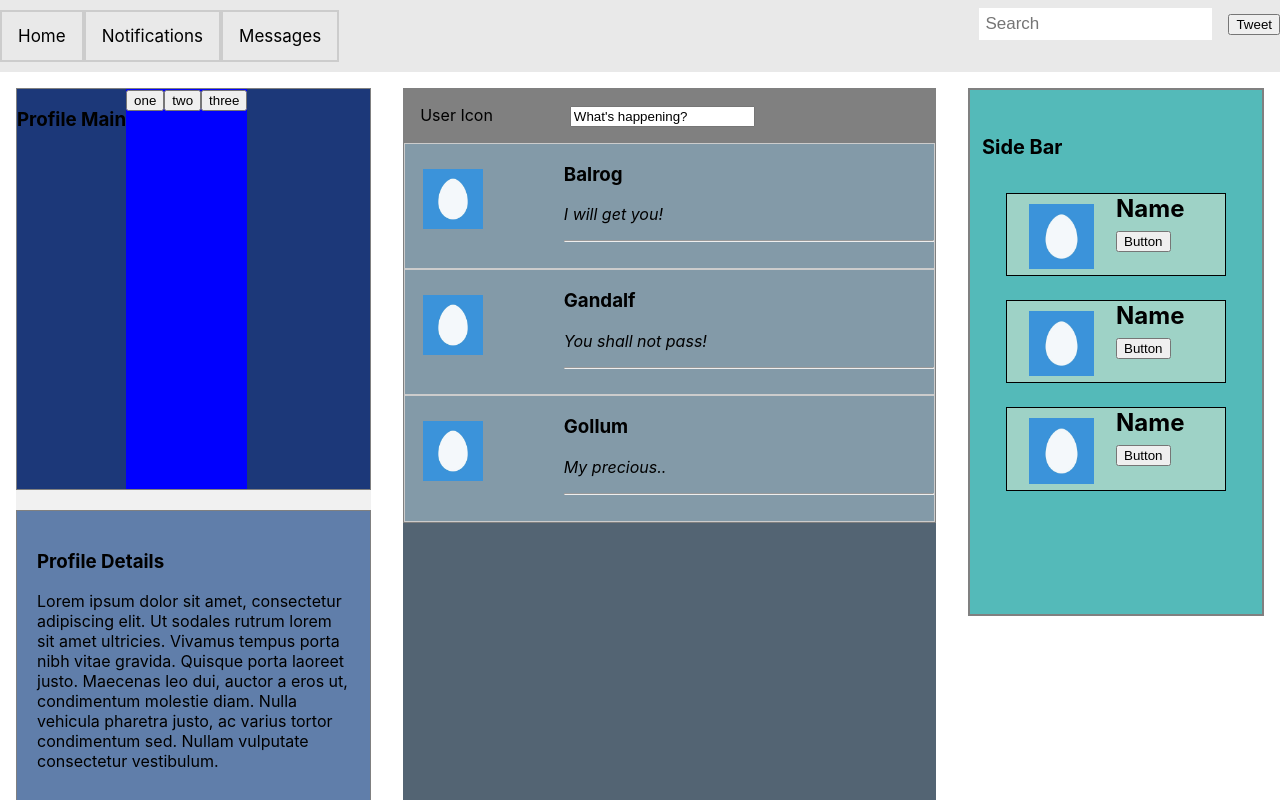
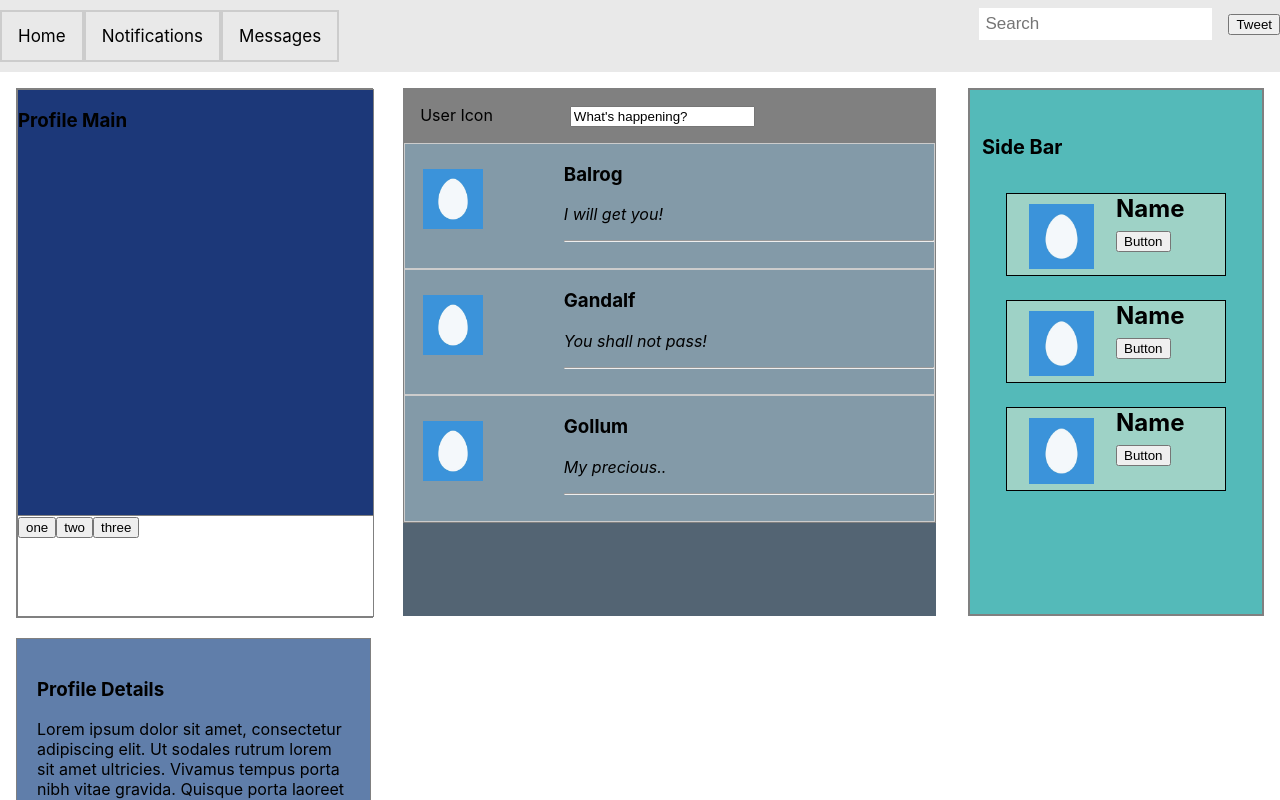
Before and after one commit to joncheng-dev/social-media-clone, a React (Create React App) app: page / in a window 1280 px wide. Shown: the top 800 px of the page. Built offline with nearby package versions, Linux system fonts and the light colour scheme.

Commit message:
WIP: update style for profile-main component. Splits top and bottom into two separate divs

```diff
--- a/src/components/ProfileMain.js
+++ b/src/components/ProfileMain.js
@@ -3,7 +3,10 @@ import React from "react";
 function ProfileMain() {
   return (
     <div className="profile-main">
+      <div className="profile-main-top">
         <h3>Profile Main</h3>
+      </div>
+      <div className="profile-main-bottom">
         <div className="profile-main-buttons">
           <button>one</button>
           <button>two</button>
@@ -11,6 +14,7 @@ function ProfileMain() {
         </div>
         <br />
       </div>
+    </div>
   );
 }
 
--- a/src/index.css
+++ b/src/index.css
@@ -106,18 +106,38 @@ img {
 }
 
 .profile-main {
-  display: flex;
-  height: 400px;
+  position: relative;
+  height: 100%;
+  width: 100%;
   margin-bottom: 20px;
+  background-color: #f2eceb;
+  border: 0.1em solid gray;
+}
+
+.profile-main-top {
+  border: 0.1em solid gray;
+  position: absolute;
+  top: 0px;
+  left: 0px;
+  bottom: 100px;
+  height: calc(100% - 100);
+  width: 100%;
   background-color: #1c3879;
+}
+
+.profile-main-bottom {
   border: 0.1em solid gray;
+  position: absolute;
+  bottom: 0px;
+  left: 0px;
+  height: 100px;
+  width: 100%;
+  background-color: white;
 }
 
 .profile-main-buttons {
   width: auto;
   height: auto;
-  display: inline-block;
-  background-color: blue;
 }
 
 .profile-details {
```
Lines whose indentation alone changed are shown as unchanged.
